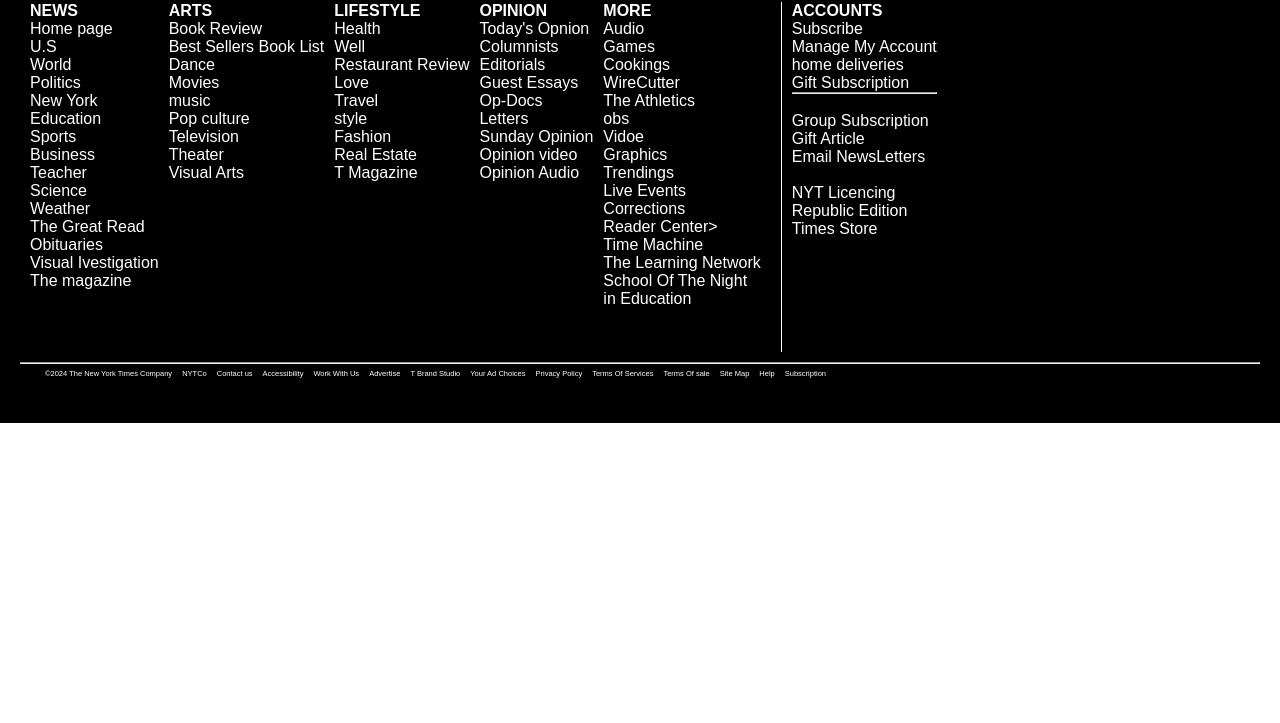
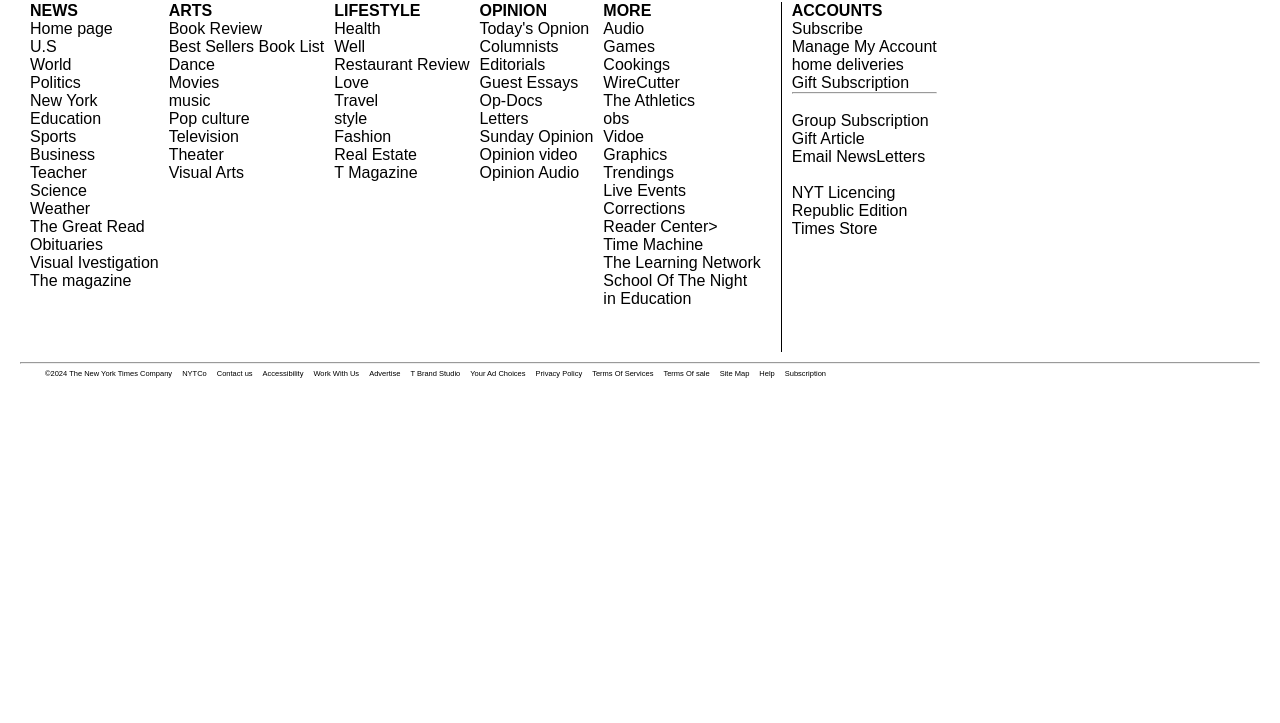
Before and after one commit to kalemaashiraf2580/Kalema-Ashiraf, a plain HTML site: page rightbar.html in a window 1280 px wide. Shown: the part 77-800 px from the top of the page. Drawn offline with Linux system fonts and the light colour scheme; a web font is replaced by a local one.

Commit message:
rightbar

```diff
--- a/rightbar.css
+++ b/rightbar.css
@@ -7,8 +7,8 @@ body{
     font-family: Arial,sans-serif;
 }
 footer {
-    background-color: black;
-    color: white;
+    background-color: white;
+    color: black;
     padding:40px 20px;
     text-align: left;
 }
@@ -19,7 +19,7 @@ footer {
 .footer-bottom .logo {
     font-size: 24px;
     font-weight: bold;
-    color: white;
+    color:black;
     text-decoration:none ;
 }
 .column {
@@ -51,7 +51,7 @@ ul {
     list-style-type: none;
 }
 .vertical-line{
-    border-left: 1px solid white;
+    border-left: 1px solid black;
     height: 350px;
     margin-left: 10px;
     display: inline-block;
@@ -59,7 +59,7 @@ ul {
 }
 a {
     text-decoration: none;
-    color: white;
+    color: black;
 }
 
 h1{
```
Also changed, not shown: rightbar.html (+3 -1 lines).
